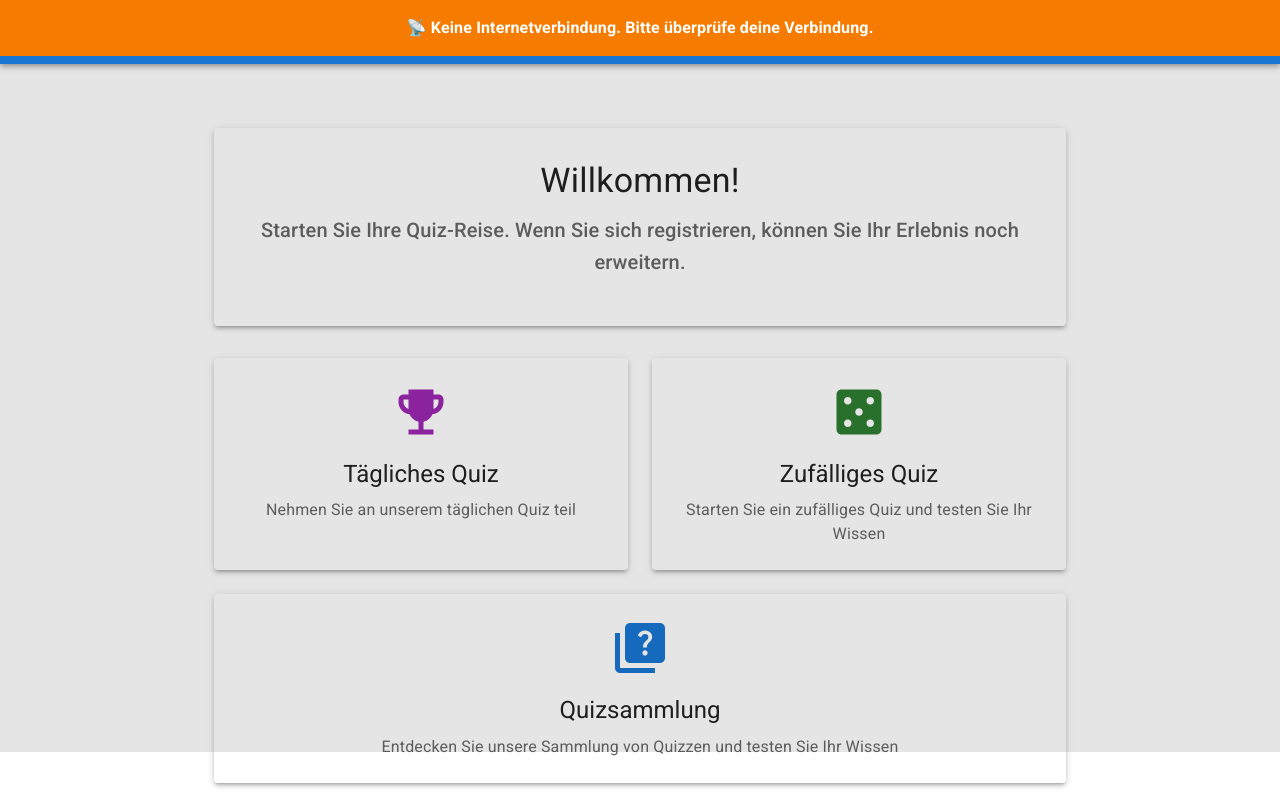
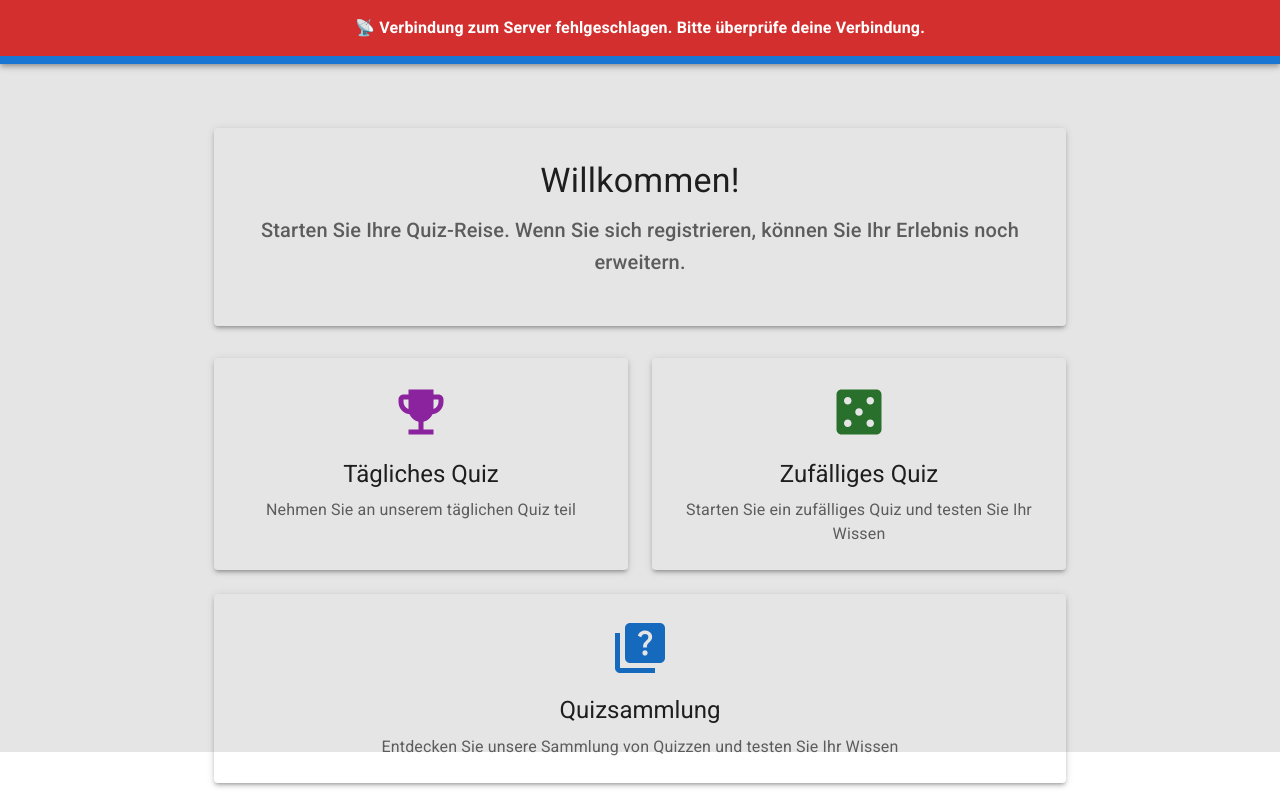
Before and after one commit to PolTheLesser/trivify, a React (Create React App) app in the folder frontend/: page / in a window 1280 px wide. Built offline with nearby package versions, Linux system fonts and the light colour scheme.

Commit message:
chore: add offline banner and enhance server down banner with interaction blocking

```diff
--- a/frontend/src/App.jsx
+++ b/frontend/src/App.jsx
@@ -25,39 +25,8 @@ import { AuthProvider } from './contexts/AuthContext';
 import { ServerStatusProvider, useServerStatus } from './contexts/ServerStatusContext';
 import { attachServerInterceptor } from './api/axios';
 import ServerDownBanner from "./components/layout/ServerDownBanner";
-import OfflineBanner from "./components/layout/OfflineBanner";
 
 const AppContent = () => {
-    const [isOffline, setIsOffline] = useState(!navigator.onLine);
-
-    useEffect(() => {
-        const updateOnlineStatus = async () => {
-            if (!navigator.onLine) {
-                setIsOffline(true);
-                return;
-            }
-
-            try {
-                await fetch("/", { method: "HEAD", cache: "no-store" });
-                setIsOffline(false);
-            } catch {
-                setIsOffline(true);
-            }
-        };
-
-        window.addEventListener("online", updateOnlineStatus);
-        window.addEventListener("offline", () => setIsOffline(true));
-
-        // Direkt prüfen beim Start
-        updateOnlineStatus();
-
-        return () => {
-            window.removeEventListener("online", updateOnlineStatus);
-            window.removeEventListener("offline", () => setIsOffline(true));
-        };
-    }, []);
-
-
     const { darkMode } = useContext(ThemeContext);
     const muiTheme = useMemo(
         () => createTheme({ palette: { mode: darkMode ? "dark" : "light" } }),
@@ -77,11 +46,9 @@ const AppContent = () => {
                 <div style={{ display: 'flex', flexDirection: 'column', minHeight: '100vh' }}>
                     <Navbar />
                     {serverDown && <ServerDownBanner />}
-                    {isOffline && <OfflineBanner />}
-
                     <main
                         style={{ flex: 1, paddingBottom: '3rem' }}
-                        className={(serverDown || isOffline) ? 'blurred' : ''}
+                        className={(serverDown) ? 'blurred' : ''}
                     >
                         <Routes>
                             <Route path="/" element={
--- a/frontend/src/components/layout/OfflineBanner.jsx
+++ /dev/null
@@ -1,42 +0,0 @@
-// components/layout/OfflineBanner.js
-import React from 'react';
-
-const OfflineBanner = () => {
-    return (
-        <>
-            {/* Interaction blocker over content only */}
-            <div
-                style={{
-                    position: 'fixed',
-                    top: '64px', // adjust if navbar is different
-                    left: 0,
-                    width: '100vw',
-                    height: 'calc(100vh - 64px - 3rem)', // exclude navbar and footer
-                    zIndex: 998,
-                    backgroundColor: 'rgba(0, 0, 0, 0.1)',
-                    pointerEvents: 'auto',
-                }}
-            />
-
-            {/* Top banner */}
-            <div
-                style={{
-                    position: 'fixed',
-                    top: 0,
-                    left: 0,
-                    width: '100%',
-                    backgroundColor: '#f57c00', // amber/orange tone
-                    color: 'white',
-                    textAlign: 'center',
-                    padding: '1em',
-                    zIndex: 999,
-                    fontWeight: 'bold',
-                }}
-            >
-                📡 Keine Internetverbindung. Bitte überprüfe deine Verbindung.
-            </div>
-        </>
-    );
-};
-
-export default OfflineBanner;
--- a/frontend/src/components/layout/ServerDownBanner.jsx
+++ b/frontend/src/components/layout/ServerDownBanner.jsx
@@ -33,7 +33,7 @@ const ServerDownBanner = () => {
                     fontWeight: 'bold',
                 }}
             >
-                🥲 Verbindung zum Server fehlgeschlagen. Bitte später erneut versuchen.
+                📡 Verbindung zum Server fehlgeschlagen. Bitte überprüfe deine Verbindung.
             </div>
         </>
     );
--- a/frontend/src/index.js
+++ b/frontend/src/index.js
@@ -5,13 +5,13 @@ import {AuthProvider} from "./contexts/AuthContext";
 import {ThemeProvider} from "./contexts/ThemeContext";
 import "./index.css";
 import {register} from './serviceWorkerRegistration';
-import OfflineBanner from './components/layout/OfflineBanner';
+import ServerDownBanner from "./components/layout/ServerDownBanner";
 
 const root = ReactDOM.createRoot(document.getElementById('root'));
 
 root.render(
     <>
-        <OfflineBanner/>
+        <ServerDownBanner/>
         <React.StrictMode>
             <AuthProvider>
                 <ThemeProvider>
```
